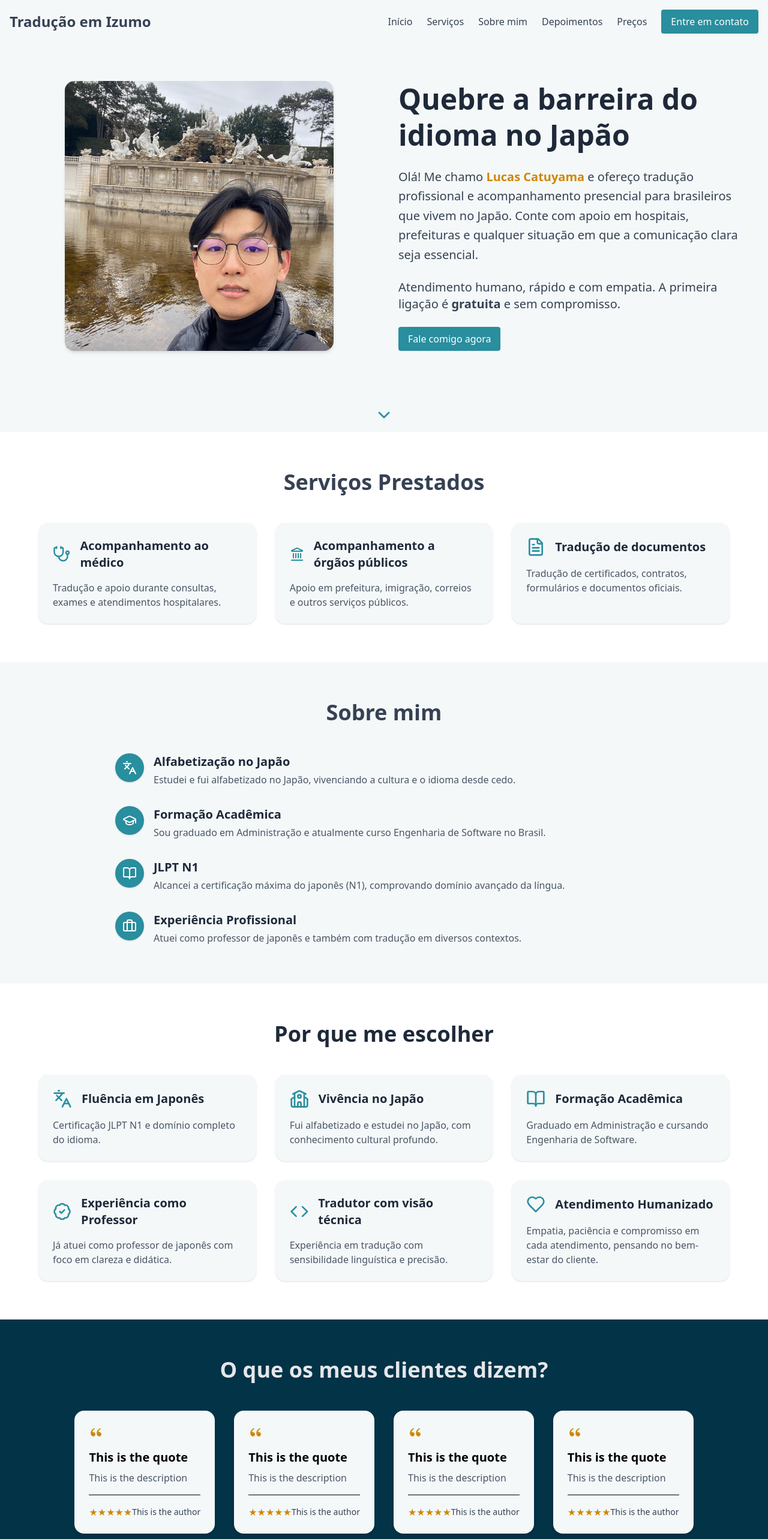
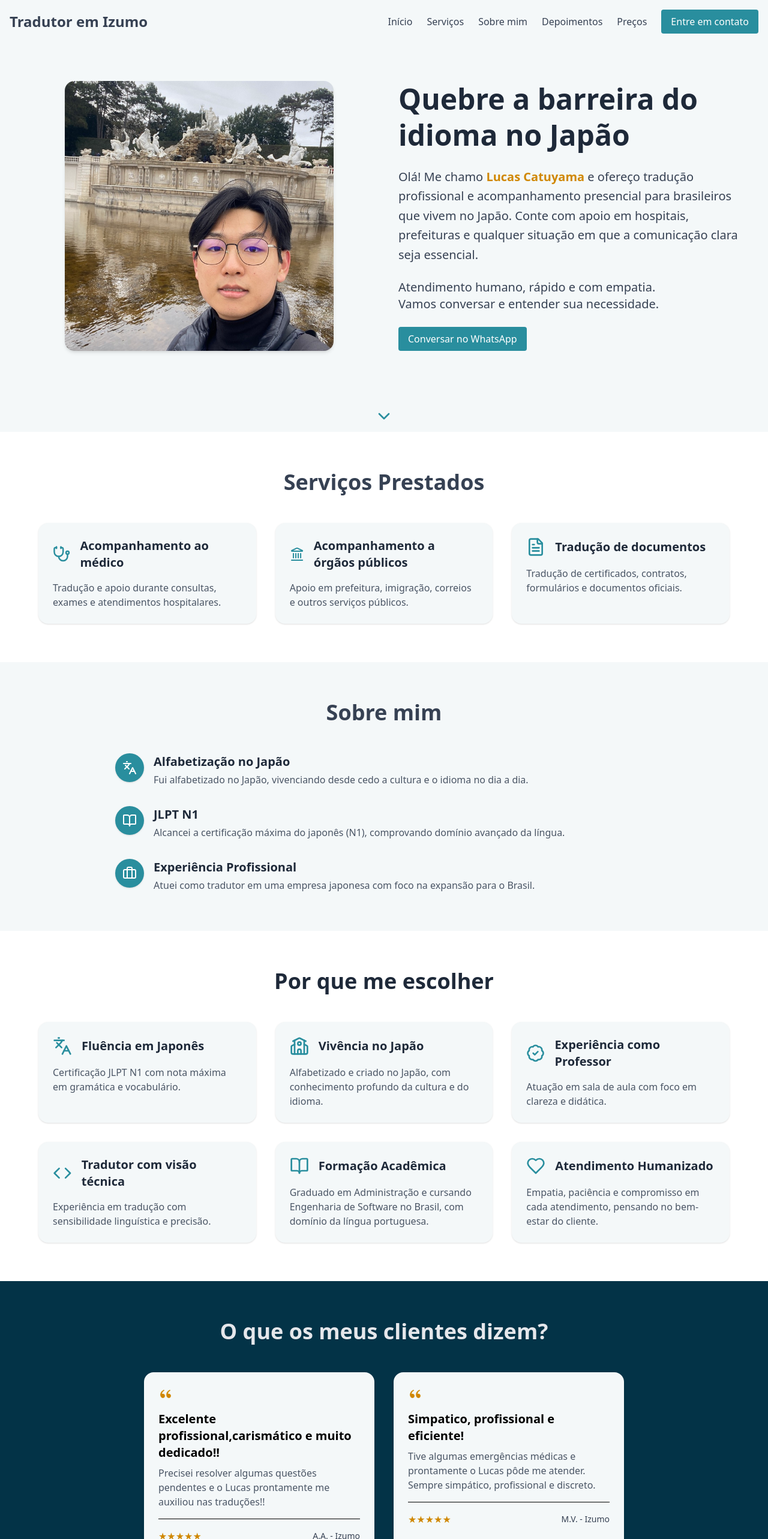
Before and after one commit to LucasCatuyama/tsuyaku-landing, a React (Vite) app: page / in a window 1280 px wide. Shown: the top 2566 px of the page at 60% size. Built offline with nearby package versions, Linux system fonts and the light colour scheme.

Commit message:
text correction

```diff
--- a/src/components/TestimonialCard.jsx
+++ b/src/components/TestimonialCard.jsx
@@ -2,7 +2,7 @@ import quotes from '../assets/quote-yellow.png';
 
 const TestimonialCard = ({ data }) => {
   return (
-    <div className="bg-[var(--light-bg)] rounded-2xl p-6 shadow-md max-w-sm">
+    <div className="bg-[var(--light-bg)] rounded-2xl p-6 shadow-md max-w-sm min-h-full">
       <img src={quotes} alt="quote icon" className="w-6 h-6 mb-4 text-[var(--text-yellow)]" />
 
       <h3 className="text-xl font-bold mb-2">{data.quote}</h3>
--- a/src/data/testimonials.json
+++ b/src/data/testimonials.json
@@ -1,26 +1,20 @@
 [
     {
-        "quote": "This is the quote",
-        "description": "This is the description",
-        "author": "This is the author",
+        "quote": "Excelente profissional,carismático e muito dedicado!!",
+        "description": "Precisei resolver algumas questões pendentes e o Lucas prontamente me auxiliou nas traduções!! ",
+        "author": "A.A. - Izumo",
         "rating": 5
     },
     {
-        "quote": "This is the quote",
-        "description": "This is the description",
-        "author": "This is the author",
+        "quote": "Simpatico, profissional e eficiente!",
+        "description": "Tive algumas emergências médicas e prontamente o Lucas pôde me atender. Sempre simpático, profissional e discreto.",
+        "author": "M.V. - Izumo",
         "rating": 5
     },
     {
-        "quote": "This is the quote",
-        "description": "This is the description",
-        "author": "This is the author",
-        "rating": 5
-    },
-    {
-        "quote": "This is the quote",
-        "description": "This is the description",
-        "author": "This is the author",
+        "quote": "Profissional, simpático e educado ",
+        "description": "Precisava de tradutor em última hora e me indicaram o Lucas, muito simpático, profissional e disposto em ajudar.",
+        "author": "M. - Izumo",
         "rating": 5
     }
 ]
--- a/src/layouts/About.jsx
+++ b/src/layouts/About.jsx
@@ -5,12 +5,7 @@ const steps = [
   {
     icon: <Languages className="w-6 h-6 text-white" />,
     title: "Alfabetização no Japão",
-    text: "Estudei e fui alfabetizado no Japão, vivenciando a cultura e o idioma desde cedo.",
-  },
-  {
-    icon: <GraduationCap className="w-6 h-6 text-white" />,
-    title: "Formação Acadêmica",
-    text: "Sou graduado em Administração e atualmente curso Engenharia de Software no Brasil.",
+    text: "Fui alfabetizado no Japão, vivenciando desde cedo a cultura e o idioma no dia a dia.",
   },
   {
     icon: <BookOpen className="w-6 h-6 text-white" />,
@@ -20,8 +15,13 @@ const steps = [
   {
     icon: <Briefcase className="w-6 h-6 text-white" />,
     title: "Experiência Profissional",
-    text: "Atuei como professor de japonês e também com tradução em diversos contextos.",
+    text: "Atuei como tradutor em uma empresa japonesa com foco na expansão para o Brasil.",
   },
+  // {
+  //   icon: <GraduationCap className="w-6 h-6 text-white" />,
+  //   title: "Formação Acadêmica",
+  //   text: "Sou graduado em Administração e atualmente curso Engenharia de Software no Brasil.",
+  // },
 ];
 
 const About = () => {
--- a/src/layouts/Cta.jsx
+++ b/src/layouts/Cta.jsx
@@ -23,7 +23,7 @@ const pulseAnimation = {
 
 const Cta = ({ onContatoClick }) => {
   return (
-    <section className="relative bg-[var(--light-bg)] py-24 px-6 md:px-10 overflow-hidden">
+    <section className=" relative bg-[var(--light-bg)] py-24 px-6 md:px-10 overflow-hidden">
       <motion.div
         className="relative z-10 max-w-4xl mx-auto text-center"
         initial="hidden"
@@ -39,25 +39,25 @@ const Cta = ({ onContatoClick }) => {
         </motion.h2>
 
         <motion.p
-          className="text-lg md:text-xl text-gray-700 mb-4"
+          className="text-lg text-left md:text-xl text-gray-700 mb-4"
           variants={fadeIn}
           custom={1}
         >
-          Tenha apoio profissional em qualquer situação no Japão.<br></br> Conte com um atendimento acolhedor, ágil e totalmente em português.
+          Tenha apoio profissional de um tradutor em qualquer situação no Japão.<br></br> Conte com um atendimento acolhedor, ágil e inteiramente em português.
         </motion.p>
 
         <motion.p
-          className="text-md text-gray-600 mb-10"
+          className="text-lg text-left text-gray-700 mb-10"
           variants={fadeIn}
           custom={2}
         >
-          Entre em contato agora mesmo. A primeira ligação é gratuita e sem compromisso.
+          Vamos conversar sobre sua necessidade.
         </motion.p>
 
         <motion.div variants={fadeIn} custom={3}>
           <motion.div {...pulseAnimation} className="inline-block">
             <Button onClick={onContatoClick}>
-              Solicitar atendimento agora
+              Conversar no WhatsApp
             </Button>
           </motion.div>
         </motion.div>
--- a/src/layouts/Header.jsx
+++ b/src/layouts/Header.jsx
@@ -33,7 +33,7 @@ const Header = ({ onContatoClick }) => {
         {/* Logo e botão do menu */}
         <div className="flex items-center justify-between">
           <h1 className="text-2xl font-bold text-gray-700">
-            Tradução em Izumo
+            Tradutor em Izumo
           </h1>
 
           <button
--- a/src/layouts/Hero.jsx
+++ b/src/layouts/Hero.jsx
@@ -27,14 +27,14 @@ const Hero = ({ onContatoClick }) => {
           <img
             src={myImage}
             alt="Tradução e suporte no Japão"
-            className="rounded-2xl shadow-md object-cover w-full max-w-md h-auto"
+            className="rounded-2xl shadow-md object-cover w-full max-w-md sm:h-auto "
             style={{ maxHeight: "450px" }}
           />
         </motion.div>
 
         {/* Texto */}
         <motion.div
-          className="w-full md:w-1/2"
+          className="w-full md:w-1/2 items-center justify-center sm: h-auto"
           initial={{ opacity: 0, x: 30 }}
           whileInView={{ opacity: 1, x: 0 }}
           transition={{ duration: 0.6 }}
@@ -50,9 +50,9 @@ const Hero = ({ onContatoClick }) => {
             </p>
 
             <p className="text-lg md:text-xl text-gray-700 mb-6">
-            Atendimento humano, rápido e com empatia. A primeira ligação é <strong className="text-[var(--text-dark-blue)]">gratuita</strong> e sem compromisso.
+            Atendimento humano, rápido e com empatia. <br /> Vamos conversar e entender sua necessidade.
             </p>
-          <Button onClick={onContatoClick}>Fale comigo agora</Button>
+          <Button onClick={onContatoClick}>Conversar no WhatsApp</Button>
         </motion.div>
       </motion.div>
 
--- a/src/layouts/Reason.jsx
+++ b/src/layouts/Reason.jsx
@@ -5,27 +5,27 @@ const motivos = [
   {
     icon: <Languages className="w-8 h-8 text-[var(--button-blue)]" />,
     title: "Fluência em Japonês",
-    description: "Certificação JLPT N1 e domínio completo do idioma.",
+    description: "Certificação JLPT N1 com nota máxima em gramática e vocabulário.",
   },
   {
     icon: <School className="w-8 h-8 text-[var(--button-blue)]" />,
     title: "Vivência no Japão",
-    description: "Fui alfabetizado e estudei no Japão, com conhecimento cultural profundo.",
-  },
-  {
-    icon: <BookOpen className="w-8 h-8 text-[var(--button-blue)]" />,
-    title: "Formação Acadêmica",
-    description: "Graduado em Administração e cursando Engenharia de Software.",
+    description: "Alfabetizado e criado no Japão, com conhecimento profundo da cultura e do idioma.",
   },
   {
     icon: <BadgeCheck className="w-8 h-8 text-[var(--button-blue)]" />,
     title: "Experiência como Professor",
-    description: "Já atuei como professor de japonês com foco em clareza e didática.",
+    description: "Atuação em sala de aula com foco em clareza e didática.",
   },
   {
     icon: <Code className="w-8 h-8 text-[var(--button-blue)]" />,
     title: "Tradutor com visão técnica",
     description: "Experiência em tradução com sensibilidade linguística e precisão.",
+  },
+  {
+    icon: <BookOpen className="w-8 h-8 text-[var(--button-blue)]" />,
+    title: "Formação Acadêmica",
+    description: "Graduado em Administração e cursando Engenharia de Software no Brasil, com domínio da língua portuguesa.",
   },
   {
     icon: <Heart className="w-8 h-8 text-[var(--button-blue)]" />,
```
